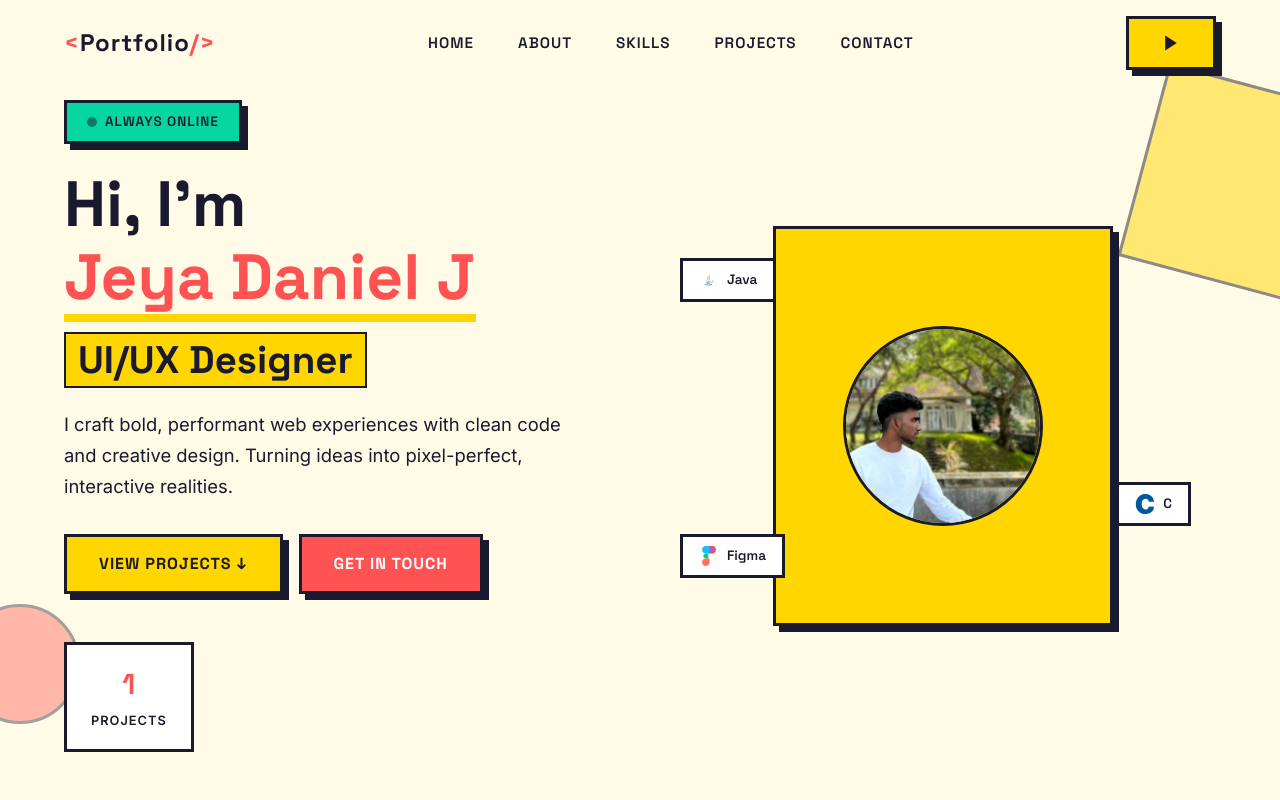
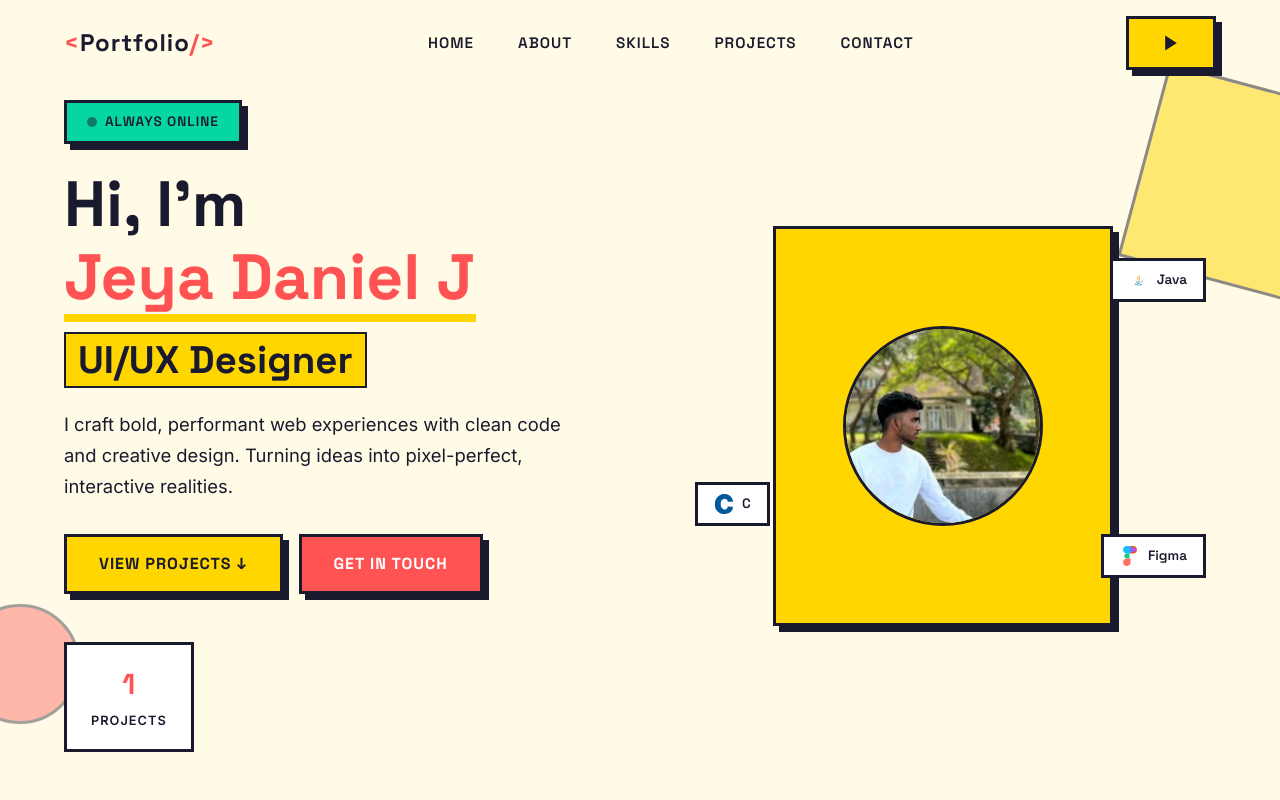
Before and after one commit to jeya-daniel-j/Portfolio, a React (Vite) app: page / in a window 1280 px wide. Shown: the top 800 px of the page. Built offline with nearby package versions, Linux system fonts and the light colour scheme.

Commit message:
Move floating tags

```diff
--- a/src/components/Hero.css
+++ b/src/components/Hero.css
@@ -213,19 +213,19 @@
 
 .hero__floating-tag--1 {
   top: 8%;
-  left: 10px;
+  right: 10px;
   animation-delay: 0s;
 }
 
 .hero__floating-tag--2 {
   bottom: 25%;
-  right: 25px;
+  left: 25px;
   animation-delay: 1s;
 }
 
 .hero__floating-tag--3 {
   bottom: 12%;
-  left: 10px;
+  right: 10px;
   animation-delay: 2s;
 }
 
```
